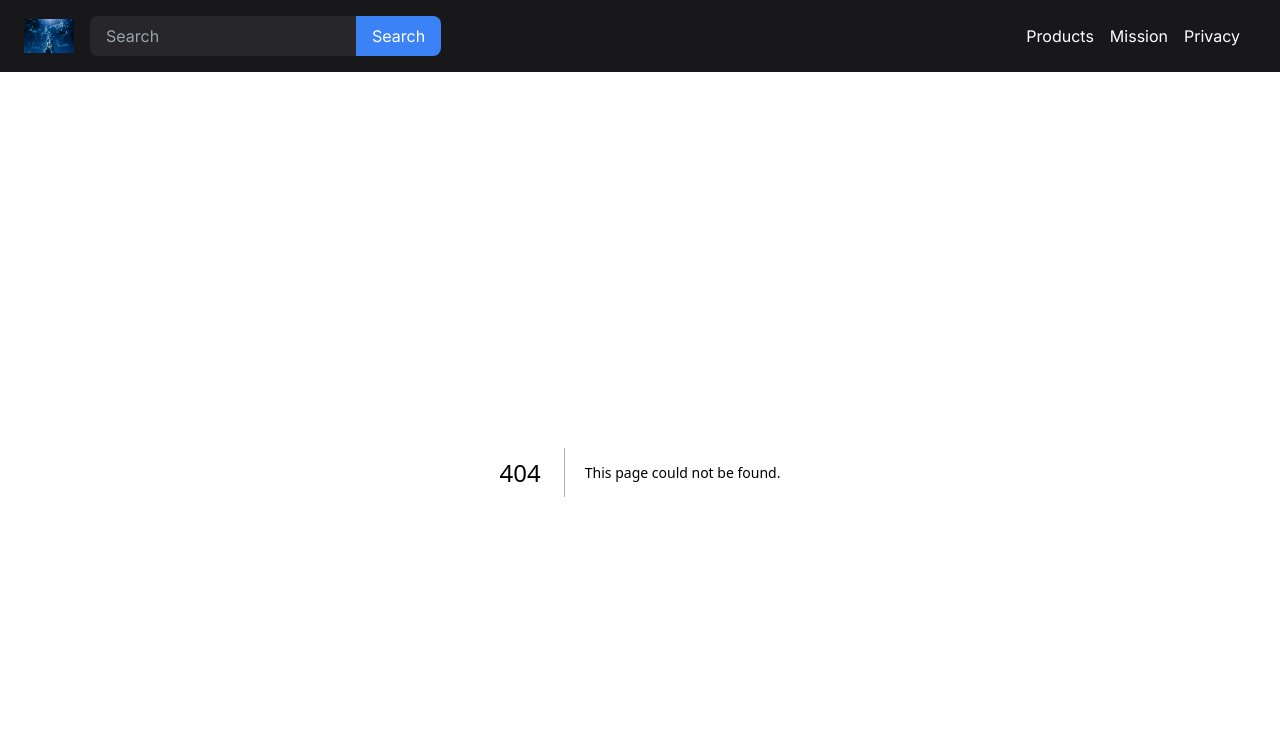
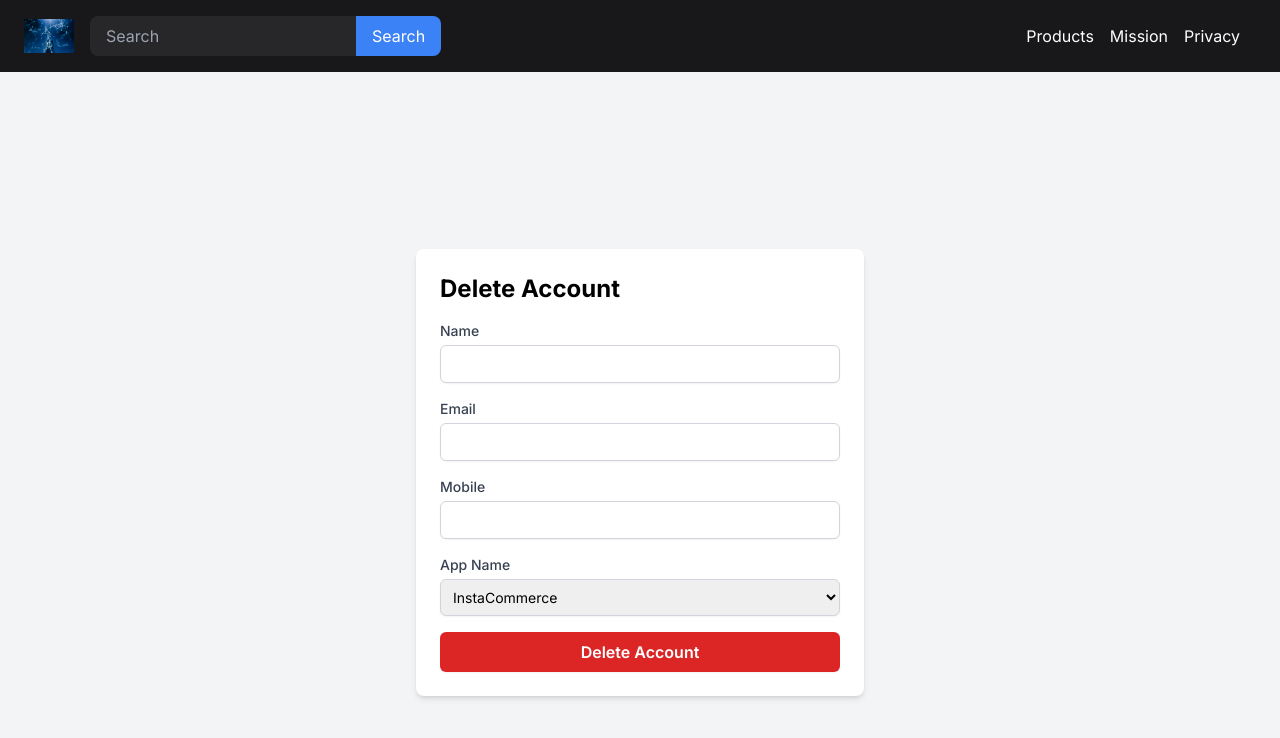
Before and after one commit to mbanik2117/noethertech, a Next.js app: page /delete_account in a window 1280 px wide. Before the commit this address had no page. Shown: the top 738 px of the page. Built offline with nearby package versions, Linux system fonts and the light colour scheme.

Commit message:
Add files via upload

```diff
--- /dev/null
+++ b/app/delete_account/page.tsx
@@ -0,0 +1,110 @@
+// pages/delete_account.tsx
+"use client"
+import { useState, ChangeEvent, FormEvent } from 'react';
+import Head from 'next/head';
+
+interface FormData {
+  name: string;
+  email: string;
+  mobile: string;
+  appName: string;
+}
+
+export default function DeleteAccount() {
+  const [formData, setFormData] = useState<FormData>({
+    name: '',
+    email: '',
+    mobile: '',
+    appName: 'InstaCommerce',
+  });
+
+  const handleChange = (e: ChangeEvent<HTMLInputElement | HTMLSelectElement>) => {
+    setFormData({
+      ...formData,
+      [e.target.name]: e.target.value,
+    });
+  };
+
+  const handleSubmit = (e: FormEvent) => {
+    e.preventDefault();
+    console.log('Form Data:', formData);
+    // Here you can handle the form submission, e.g., send the data to the server
+  };
+
+  return (
+    <div className="min-h-screen bg-gray-100 flex items-center justify-center">
+      <Head>
+        <title>Delete Account - Instaproperty</title>
+      </Head>
+      <main className="bg-white p-6 rounded-lg shadow-md w-full max-w-md">
+        <h1 className="text-2xl font-bold mb-4">Delete Account</h1>
+        <form onSubmit={handleSubmit}>
+          <div className="mb-4">
+            <label htmlFor="name" className="block text-sm font-medium text-gray-700">
+              Name
+            </label>
+            <input
+              type="text"
+              name="name"
+              id="name"
+              value={formData.name}
+              onChange={handleChange}
+              required
+              className="mt-1 p-2 block w-full border border-gray-300 rounded-md shadow-sm focus:ring-indigo-500 focus:border-indigo-500 sm:text-sm"
+            />
+          </div>
+          <div className="mb-4">
+            <label htmlFor="email" className="block text-sm font-medium text-gray-700">
+              Email
+            </label>
+            <input
+              type="email"
+              name="email"
+              id="email"
+              value={formData.email}
+              onChange={handleChange}
+              required
+              className="mt-1 p-2 block w-full border border-gray-300 rounded-md shadow-sm focus:ring-indigo-500 focus:border-indigo-500 sm:text-sm"
+            />
+          </div>
+          <div className="mb-4">
+            <label htmlFor="mobile" className="block text-sm font-medium text-gray-700">
+              Mobile
+            </label>
+            <input
+              type="tel"
+              name="mobile"
+              id="mobile"
+              value={formData.mobile}
+              onChange={handleChange}
+              required
+              className="mt-1 p-2 block w-full border border-gray-300 rounded-md shadow-sm focus:ring-indigo-500 focus:border-indigo-500 sm:text-sm"
+            />
+          </div>
+          <div className="mb-4">
+            <label htmlFor="appName" className="block text-sm font-medium text-gray-700">
+              App Name
+            </label>
+            <select
+              name="appName"
+              id="appName"
+              value={formData.appName}
+              onChange={handleChange}
+              required
+              className="mt-1 p-2 block w-full border border-gray-300 rounded-md shadow-sm focus:ring-indigo-500 focus:border-indigo-500 sm:text-sm"
+            >
+              <option value="InstaCommerce">InstaCommerce</option>
+              <option value="Instaproperty">Instaproperty</option>
+            </select>
+          </div>
+          <button
+            type="submit"
+            className="w-full py-2 px-4 bg-red-600 hover:bg-red-700 text-white font-semibold rounded-md shadow-sm focus:outline-none focus:ring-2 focus:ring-offset-2 focus:ring-red-500"
+          >
+            Delete Account
+          </button>
+        </form>
+      </main>
+    </div>
+  );
+}
```
